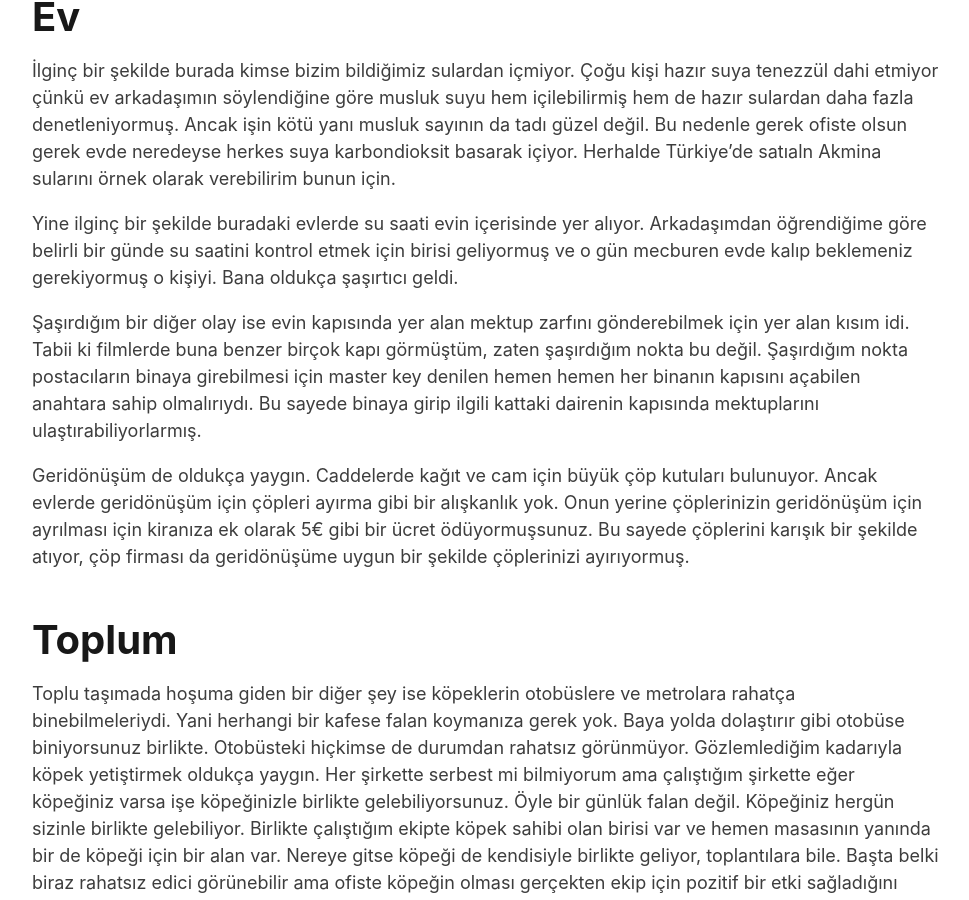
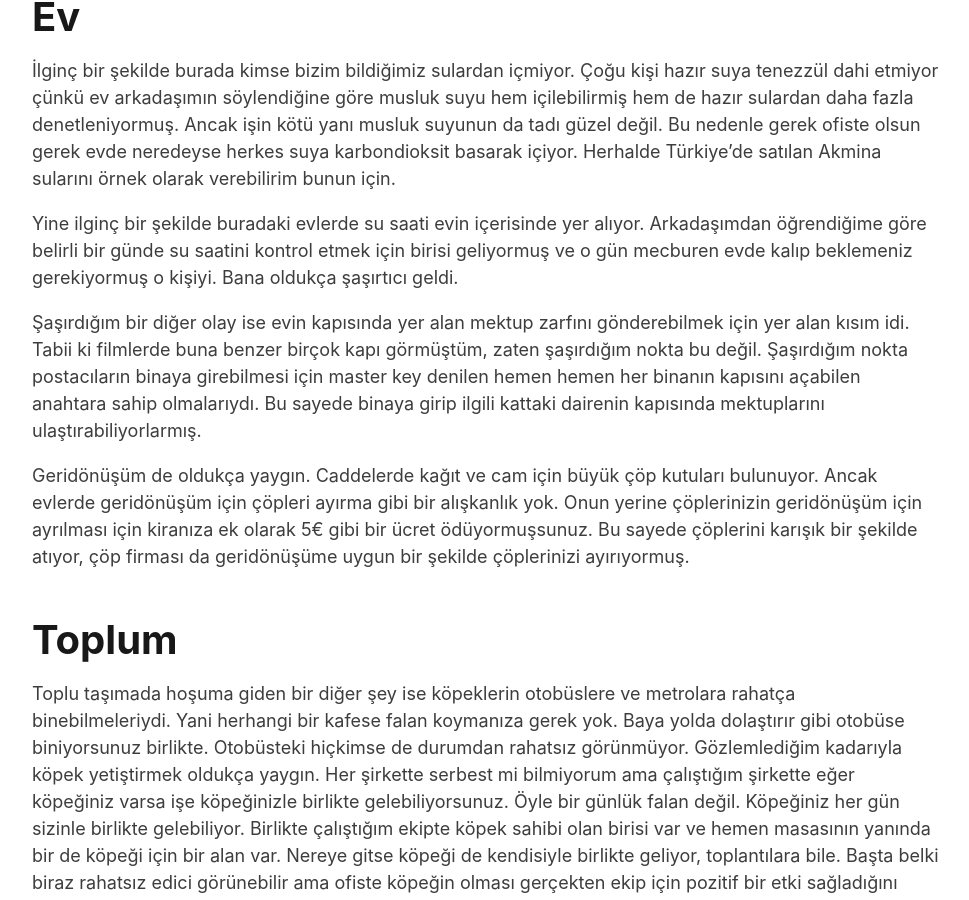
Before and after one commit to mertbulan/mertbulan.github.io, a Jekyll site: the page built from _posts/2017-07-09-hamburg-notlarim-bolum-3.md, in a window 1280 px wide and 1400 px high, scrolled down 377 px. Shown: the part 200-1100 px from the top of the window, without its empty margins (64-1033 px from the left). Built offline with Jekyll 4.4.1, drawn with Linux system fonts in a browser that asks for light colours; comment, search, counter and statistics services are not loaded; some of the changed text lies outside the part shown.

Commit message:
Fixes typos

```diff
--- a/_posts/2017-07-09-hamburg-notlarim-bolum-3.md
+++ b/_posts/2017-07-09-hamburg-notlarim-bolum-3.md
@@ -6,17 +6,17 @@ Geçtiğimiz günlerde arkadaşım Fırat ile sohbet ederken bana orada korna se
 
 # Ev
 
-İlginç bir şekilde burada kimse bizim bildiğimiz sulardan içmiyor. Çoğu kişi hazır suya tenezzül dahi etmiyor çünkü ev arkadaşımın söylendiğine göre musluk suyu hem içilebilirmiş hem de hazır sulardan daha fazla denetleniyormuş. Ancak işin kötü yanı musluk sayının da tadı güzel değil. Bu nedenle gerek ofiste olsun gerek evde neredeyse herkes suya karbondioksit basarak içiyor. Herhalde Türkiye'de satıaln Akmina sularını örnek olarak verebilirim bunun için.
+İlginç bir şekilde burada kimse bizim bildiğimiz sulardan içmiyor. Çoğu kişi hazır suya tenezzül dahi etmiyor çünkü ev arkadaşımın söylendiğine göre musluk suyu hem içilebilirmiş hem de hazır sulardan daha fazla denetleniyormuş. Ancak işin kötü yanı musluk suyunun da tadı güzel değil. Bu nedenle gerek ofiste olsun gerek evde neredeyse herkes suya karbondioksit basarak içiyor. Herhalde Türkiye'de satılan Akmina sularını örnek olarak verebilirim bunun için.
 
 Yine ilginç bir şekilde buradaki evlerde su saati evin içerisinde yer alıyor. Arkadaşımdan öğrendiğime göre belirli bir günde su saatini kontrol etmek için birisi geliyormuş ve o gün mecburen evde kalıp beklemeniz gerekiyormuş o kişiyi. Bana oldukça şaşırtıcı geldi.
 
-Şaşırdığım bir diğer olay ise evin kapısında yer alan mektup zarfını gönderebilmek için yer alan kısım idi. Tabii ki filmlerde buna benzer birçok kapı görmüştüm, zaten şaşırdığım nokta bu  değil. Şaşırdığım nokta postacıların binaya girebilmesi için master key denilen hemen hemen her binanın kapısını açabilen anahtara sahip olmalırıydı. Bu sayede binaya girip ilgili kattaki dairenin kapısında mektuplarını ulaştırabiliyorlarmış.
+Şaşırdığım bir diğer olay ise evin kapısında yer alan mektup zarfını gönderebilmek için yer alan kısım idi. Tabii ki filmlerde buna benzer birçok kapı görmüştüm, zaten şaşırdığım nokta bu  değil. Şaşırdığım nokta postacıların binaya girebilmesi için master key denilen hemen hemen her binanın kapısını açabilen anahtara sahip olmalarıydı. Bu sayede binaya girip ilgili kattaki dairenin kapısında mektuplarını ulaştırabiliyorlarmış.
 
 Geridönüşüm de oldukça yaygın. Caddelerde kağıt ve cam için büyük çöp kutuları bulunuyor. Ancak evlerde geridönüşüm için çöpleri ayırma gibi bir alışkanlık yok. Onun yerine çöplerinizin geridönüşüm için ayrılması için kiranıza ek olarak 5€ gibi bir ücret ödüyormuşsunuz. Bu sayede çöplerini karışık bir şekilde atıyor, çöp firması da geridönüşüme uygun bir şekilde çöplerinizi ayırıyormuş.
 
 # Toplum
 
-Toplu taşımada hoşuma giden bir diğer şey ise köpeklerin otobüslere ve metrolara rahatça binebilmeleriydi. Yani herhangi bir kafese falan koymanıza gerek yok. Baya yolda dolaştırır gibi otobüse biniyorsunuz birlikte. Otobüsteki hiçkimse de durumdan rahatsız görünmüyor. Gözlemlediğim kadarıyla köpek yetiştirmek oldukça yaygın. Her şirkette serbest mi bilmiyorum ama çalıştığım şirkette eğer köpeğiniz varsa işe köpeğinizle birlikte gelebiliyorsunuz. Öyle bir günlük falan değil. Köpeğiniz hergün sizinle birlikte gelebiliyor. Birlikte çalıştığım ekipte köpek sahibi olan birisi var ve hemen masasının yanında bir de köpeği için bir alan var. Nereye gitse köpeği de kendisiyle birlikte geliyor, toplantılara bile. Başta belki biraz rahatsız edici görünebilir ama ofiste köpeğin olması gerçekten ekip için pozitif bir etki sağladığını söyleyebilirim. Çalışırken bir anda köpeğin yanınıza gelip sizi yalamaya başlaması ya da pıtı pıtı ortada dolaşması bir anda mutlu olmanıza neden oluyor. Ofis ortamı hakkında daha sonra ayrıntılı bir yazı yazacağım tabii ama şimdilik çok güzel bir ortamın olduğunu söyleyebilirim.
+Toplu taşımada hoşuma giden bir diğer şey ise köpeklerin otobüslere ve metrolara rahatça binebilmeleriydi. Yani herhangi bir kafese falan koymanıza gerek yok. Baya yolda dolaştırır gibi otobüse biniyorsunuz birlikte. Otobüsteki hiçkimse de durumdan rahatsız görünmüyor. Gözlemlediğim kadarıyla köpek yetiştirmek oldukça yaygın. Her şirkette serbest mi bilmiyorum ama çalıştığım şirkette eğer köpeğiniz varsa işe köpeğinizle birlikte gelebiliyorsunuz. Öyle bir günlük falan değil. Köpeğiniz her gün sizinle birlikte gelebiliyor. Birlikte çalıştığım ekipte köpek sahibi olan birisi var ve hemen masasının yanında bir de köpeği için bir alan var. Nereye gitse köpeği de kendisiyle birlikte geliyor, toplantılara bile. Başta belki biraz rahatsız edici görünebilir ama ofiste köpeğin olması gerçekten ekip için pozitif bir etki sağladığını söyleyebilirim. Çalışırken bir anda köpeğin yanınıza gelip sizi yalamaya başlaması ya da pıtı pıtı ortada dolaşması bir anda mutlu olmanıza neden oluyor. Ofis ortamı hakkında daha sonra ayrıntılı bir yazı yazacağım tabii ama şimdilik çok güzel bir ortamın olduğunu söyleyebilirim.
 
 Hamburg'ta hayatınızı idame ettirebilmeniz için Almanca öğrenmek zorunda değilsiniz. Her ne kadar görünürde belli olmasa da devlet daireleri dahil her yerde İngilizce destek alabiliyorsunuz. Ama şöyle ki, mesela ikametgah kağıdı çıkarmak için randevu almanız gereken site Almanca ama ofise gittiğinizde İngilizce destek alabiliyorsunuz. Görünürde İngilizce destek verildiğine dair hiçbir şey yok. Bankalar dahil. Özellikle market alışverişinde bunun çok sıkıntısını çekiyorum. Çünkü ürünlerin isimleri ve açıklamaları hep Almanca. Google Translate yardımıyla öğreneyim diyorum ama Almanca kelimeler o kadar uzun ki her şeyin anlamını öğrenmeye çalışsam herhalde 5-6 saat harcarım alışveriş sırasında. O yüzden olur da kalıcı bir şekilde Almanya'ya yerleşmek isterseniz kesinlikle Almanca öğrenmenizi tavsiye ederim. Baştada dediğim gibi çok zorluk çekmeden yaşarsınız ancak her zaman detayları kaçıracağınızdan emin olabilirsiniz.
 
```
